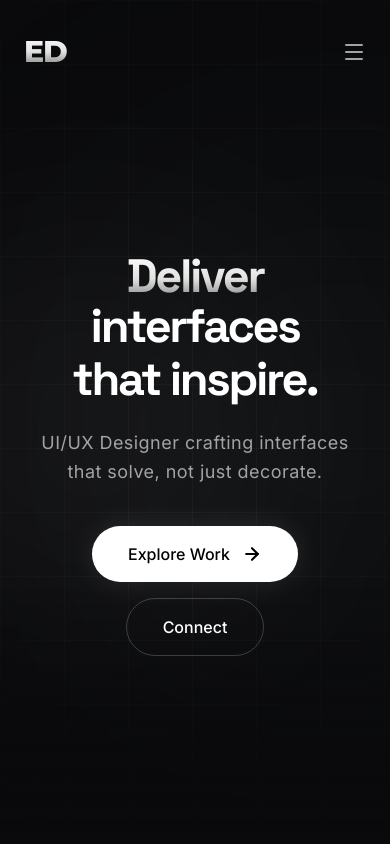
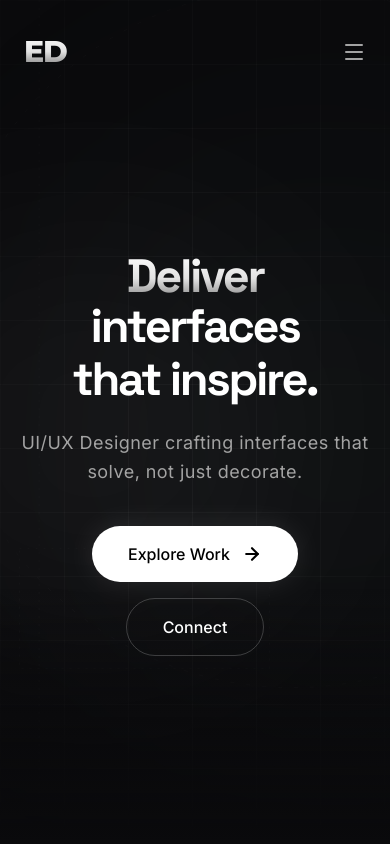
Before and after one commit to EdrianHernandez/Ed, a React (Vite) app: page / in a window 390 px wide. Shown: the top 844 px of the page. Built offline with nearby package versions, Linux system fonts and the light colour scheme.

Commit message:
remove the black strip in the landing page

```diff
--- a/src/components/Hero.tsx
+++ b/src/components/Hero.tsx
@@ -22,7 +22,7 @@ export function Hero() {
   };
 
   return (
-    <section className="min-h-screen flex flex-col justify-center px-6 md:px-12 lg:px-24 pt-16 md:pt-24 relative overflow-hidden bg-[#0a0a0c]">
+    <section className="min-h-screen flex flex-col justify-center px-0 sm:px-4 md:px-12 lg:px-24 pt-16 md:pt-24 relative overflow-hidden bg-[#0a0a0c]">
       {/* Grid Pattern Background */}
       <div
         className="absolute inset-0 pointer-events-none z-0"
--- a/src/components/NavBar.tsx
+++ b/src/components/NavBar.tsx
@@ -36,9 +36,9 @@ export function NavBar({ variant = "home", prevLink, nextLink }: NavBarProps) {
     if (isOpen) {
       document.body.style.overflow = "hidden";
     } else {
-      document.body.style.overflow = "unset";
+      document.body.style.overflow = "";
     }
-    return () => { document.body.style.overflow = "unset"; };
+    return () => { document.body.style.overflow = ""; };
   }, [isOpen]);
 
   return (
--- a/src/components/Philosophy.tsx
+++ b/src/components/Philosophy.tsx
@@ -23,7 +23,7 @@ export function Philosophy() {
           <div className="absolute inset-0 border border-white/10 rounded-full transition-all duration-700 ease-[cubic-bezier(0.16,1,0.3,1)] group-hover:scale-110 group-hover:border-white/30" />
         </motion.div>
 
-        <div className="flex flex-col space-y-4 sm:space-y-4 md:space-y-6 lg:space-y-8 w-full items-center">
+        <div className="flex flex-col space-y-4 sm:space-y-4 md:space-y-6 lg:space-y-8 w-full items-center overflow-hidden">
           {lines.map((line, i) => (
             <motion.div
               key={i}
--- a/src/components/Process.tsx
+++ b/src/components/Process.tsx
@@ -86,7 +86,7 @@ export function Process() {
 
   if (isMobile) {
     return (
-      <section id="process" className="relative bg-[#0a0a0c]">
+      <section id="process" className="relative bg-[#0a0a0c] overflow-hidden">
         <div className="relative flex flex-col items-center px-5 py-24 gap-2">
           {/* Ambient glow */}
           <div className="absolute top-1/3 left-1/4 w-[300px] h-[300px] -translate-y-1/2 bg-gradient-to-tr from-[#ffffff]/[0.03] to-[#a3a3a3]/[0.02] rounded-full blur-[120px] pointer-events-none" />
--- a/src/components/ToolsMarquee.tsx
+++ b/src/components/ToolsMarquee.tsx
@@ -69,7 +69,7 @@ export function ToolsMarquee() {
 
   return (
     <section className="py-10 md:py-16 bg-[#0a0a0c] overflow-hidden">
-      <div className="relative">
+      <div className="relative overflow-hidden">
         {/* Fade edges */}
         <div className="absolute left-0 top-0 bottom-0 w-24 md:w-40 bg-gradient-to-r from-[#0a0a0c] to-transparent z-10 pointer-events-none" />
         <div className="absolute right-0 top-0 bottom-0 w-24 md:w-40 bg-gradient-to-l from-[#0a0a0c] to-transparent z-10 pointer-events-none" />
--- a/src/index.css
+++ b/src/index.css
@@ -154,6 +154,10 @@
   animation: shimmer 1.5s ease-in-out;
 }
 
+html {
+  overflow-x: hidden;
+}
+
 body {
   @apply bg-background text-foreground font-sans antialiased overflow-x-hidden selection:bg-white selection:text-black;
 }
```
Also changed, not shown: public/MY LOGO.png (added).
